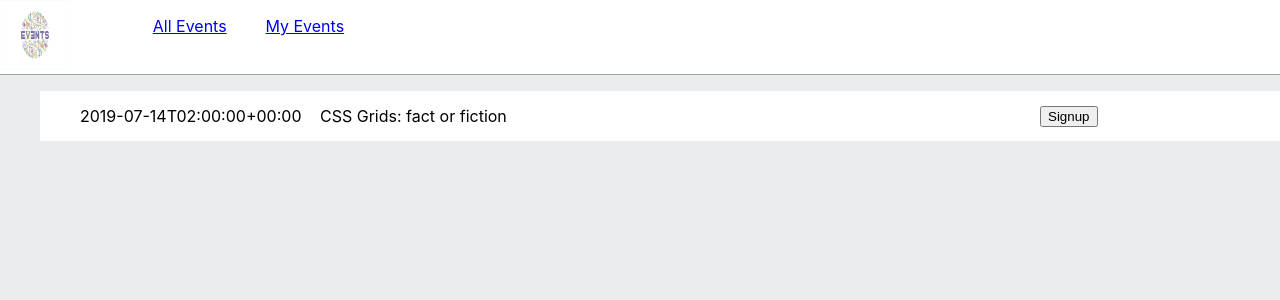
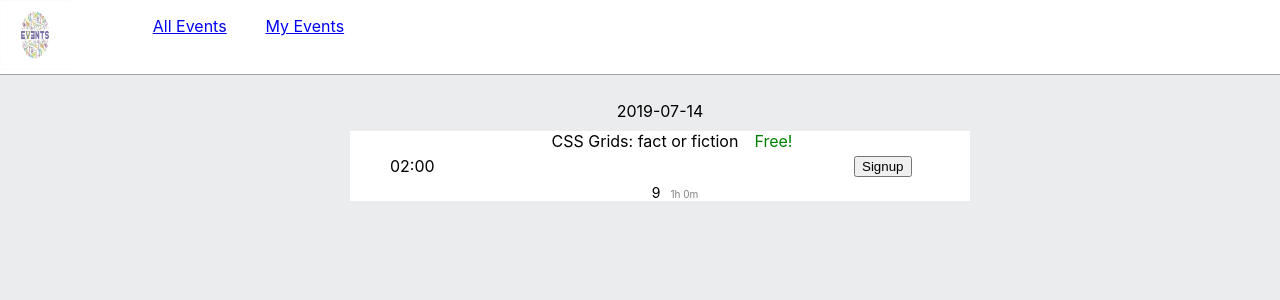
Before and after one commit to drosi94/my-events, a React (Create React App) app: page /myevents in a window 1280 px wide. Shown: the top 300 px of the page. Built offline with nearby package versions, Linux system fonts and the light colour scheme; what webfontloader would draw is missing.

Commit message:
Update Styling and Add date funcionality

```diff
--- a/src/components/event/Event.tsx
+++ /dev/null
@@ -1,20 +0,0 @@
-import React from 'react';
-import { IEvent } from '../../services/events/IEvent';
-import './Event.css';
-interface IProps {
-    event: IEvent;
-}
-
-const Event: React.FC<Readonly<IProps>> = (props: IProps) => {
-    return (
-            <ul className="event">
-                <li className="event--time">{props.event.startDate}</li>
-                <li className="event--name">{props.event.name}</li>
-                <li className="event--buttons">
-                    <button>Signup</button>
-                </li>
-            </ul>
-    );
-}
-
-export default Event;
--- a/src/components/eventList/EventList.css
+++ b/src/components/eventList/EventList.css
@@ -1,5 +1,11 @@
 .events-list {
     display: flex;
+}
+
+.events-list--date {
+    display: flex;
+    justify-content: center;
+    margin: 1rem 3rem;
 }
 
 .events-list>ul {
@@ -11,9 +17,21 @@
 }
 
 .events-list>ul li {
-    height: 50px;
+    width: 50%;
+    margin: 0 auto;
+    height: 70px;
 }
 
 .events-list--border {
     border-bottom: 0.2rem solid #ebeced;
 }
+
+@media all and (max-width: 1200px) {
+    .events-list>ul  {
+        flex-wrap: wrap;
+    }
+    .events-list>ul li  {
+        width: 100%;
+        height: 100px;
+    }
+}
--- a/src/components/eventList/EventList.tsx
+++ b/src/components/eventList/EventList.tsx
@@ -5,7 +5,8 @@ import './EventList.css';
 
 import { getEvents } from '../../services/events/EventsProvider'
 import { IEvent } from '../../services/events/IEvent';
-import Event from '../event/Event';
+import Event from './event/Event';
+import { DateUtils } from '../../utils/DateUtils';
 
 
 interface IState {
@@ -42,6 +43,7 @@ export class EventList extends React.Component<IProps, IState> {
                     return (
                         <div key={key1} className="events-list">
                             <ul>
+                                <span className="events-list--date">{DateUtils.extractOnlyDate(new Date(this.eventsByDay[key1][0].startDate))}</span>
                                 {this.eventsByDay[key1].map((event: IEvent) => {
                                     return (
                                         <li key={event.id} className={`${hasMoreThanOneEvent ? 'events-list--border ' : ''}`}>
--- a/src/components/event/Event.css
+++ b/src/components/eventList/event/Event.css
@@ -14,8 +14,29 @@
     flex: 0.2;
 }
 
-.event .event--name {
+.event .event--details {
     flex: 0.6;
+    display: flex;
+    flex-direction: column;
+}
+
+.event .event--details .event--details-name {
+    flex: 1;
+}
+
+.event .event--details .event-free {
+    margin: 0 1.6rem;
+    color: green;
+}
+
+.event .event--details .event--details-city {
+    font-size: 1.4rem;
+}
+
+.event .event--details .event--details-duration {
+    font-size: 1rem;
+    margin: 0 1rem;
+    color: gray;
 }
 
 .event .event--buttons {
@@ -23,7 +44,7 @@
 }
 
 @media all and (max-width: 600px) {
-    .event {
+    .event, .event .event--details {
         flex-wrap: wrap;
     }
     .event>li {
--- /dev/null
+++ b/src/components/eventList/event/Event.tsx
@@ -0,0 +1,33 @@
+import React from 'react';
+import { IEvent } from '../../../services/events/IEvent';
+import './Event.css';
+import { DateUtils } from '../../../utils/DateUtils';
+
+interface IProps {
+    event: IEvent;
+}
+
+const Event: React.FC<Readonly<IProps>> = (props: IProps) => {
+    return (
+        <ul className="event">
+            <li className="event--time">
+                {DateUtils.extractOnlyTime(new Date(props.event.startDate))}
+            </li>
+            <li className="event--details">
+                <span className="event--details-name">{props.event.name}
+                    {props.event.isFree && <span className="event-free">Free!</span>}
+                </span>
+                <span className="event--details-city">{props.event.city}
+                    <span className="event--details-duration">
+                        {DateUtils.durationInHoursAndMinutes(new Date(props.event.startDate), new Date(props.event.endDate))}
+                    </span>
+                </span>
+            </li>
+            <li className="event--buttons">
+                <button>Signup</button>
+            </li>
+        </ul>
+    );
+}
+
+export default Event;
--- /dev/null
+++ b/src/utils/DateUtils.ts
@@ -0,0 +1,19 @@
+export class DateUtils {
+    public static extractOnlyDate(date: Date): string {
+        return date.toISOString().split('T')[0];
+    }
+
+    public static extractOnlyTime(date: Date): string {
+        const parts: string[] = date.toISOString().split('T')[1].split(':');
+        return `${parts[0]}:${parts[1]}`;
+    }
+
+    public static durationInHoursAndMinutes(fromDate: Date, toDate: Date): string {
+        let diff =(toDate.getTime() - fromDate.getTime()) ;
+        const hours = Math.floor(diff / (1000 * 60 * 60));
+        diff -= hours * (1000 * 60 * 60);
+        const minutes = Math.floor(diff / (1000 * 60));
+        diff -= minutes * (1000 * 60);
+        return `${hours}h ${minutes}m`;
+    }
+}
```
Also changed, not shown: 2 other files (tests, documents, lock files or other folders).
